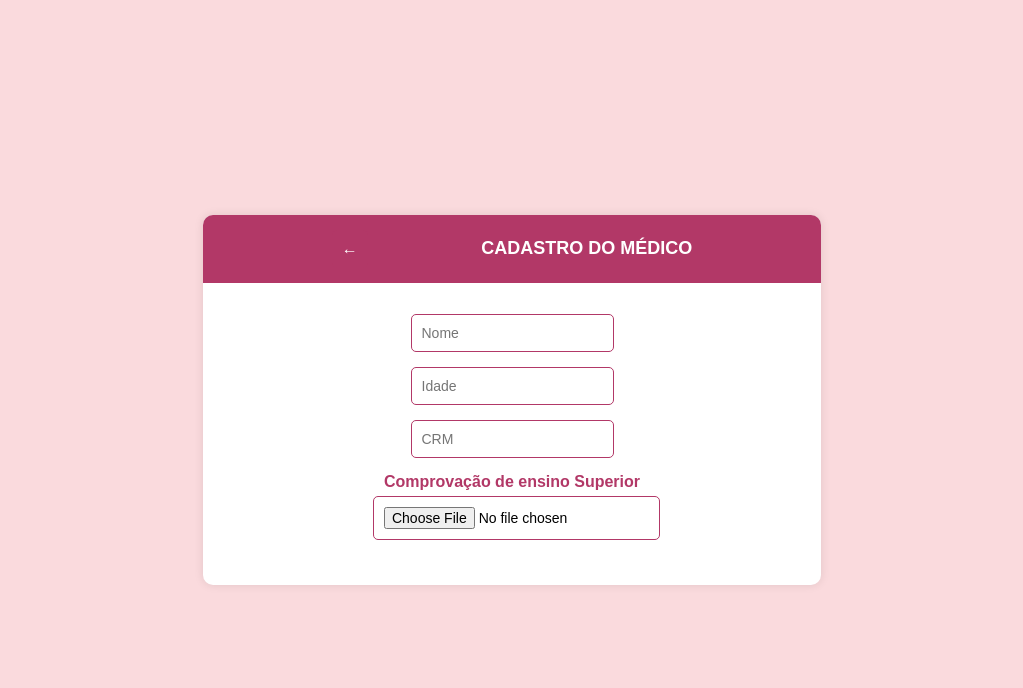
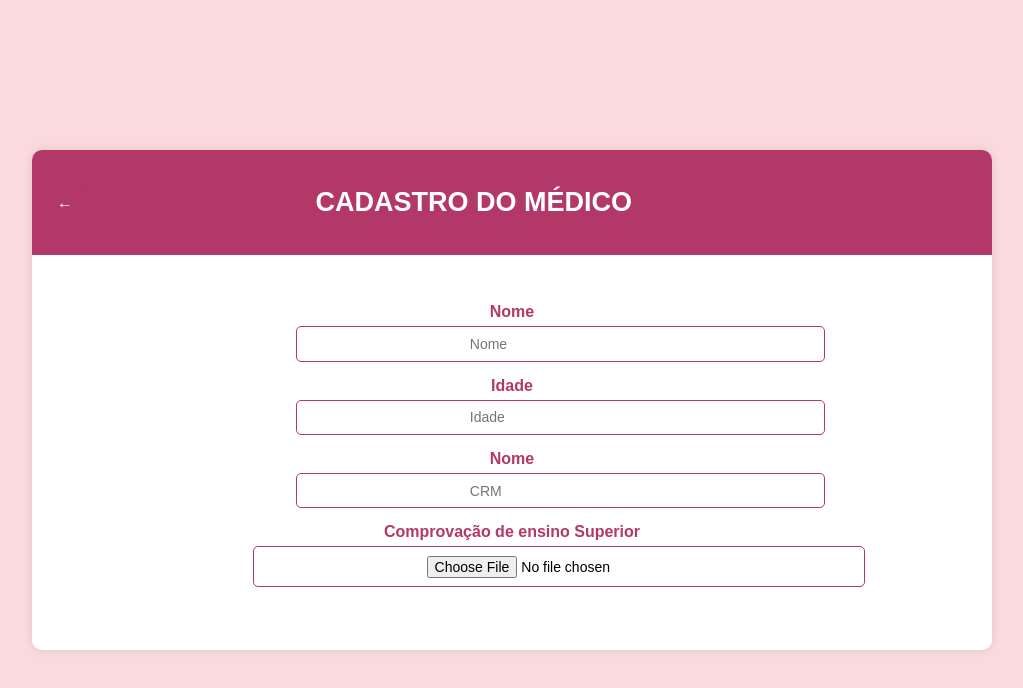
Before and after one commit to KyriaSilva/DesapegaTDAH, a plain HTML site: page DesapegaTDAHcodigoAPP/cadastromedico.html in a window 1280 px wide. Shown: the whole page, without its empty margins (128-1151 px from the left). Drawn offline with Linux system fonts and the light colour scheme.

Commit message:
cadastro medico incompleto

```diff
--- a/DesapegaTDAHcodigoAPP/cadastromedico.css
+++ b/DesapegaTDAHcodigoAPP/cadastromedico.css
@@ -11,19 +11,18 @@ body {
 }
 
 .container {
-    width: 350px; /* Ajusta a largura da caixa */
     background-color: white;
     border-radius: 10px;
     box-shadow: 0px 0px 10px rgba(0, 0, 0, 0.1);
-    width: auto;
+    width: 75%;
     height: auto;
     text-align: center; /* Centraliza o conteúdo do texto */
 }
 
+
 .header {
     display: flex;
     flex-direction: row;
-    justify-content: space-evenly;
     align-items: center;
     background-color: #B23867;
     padding: 15px;
@@ -32,6 +31,10 @@ body {
     color: white;
     font-weight: bold;
     font-size: 18px;
+}
+
+#div-h2-cad-med{
+    margin-left: 25%;
 }
 
 #div-button-back {
@@ -45,14 +48,19 @@ body {
 form {
     margin-top: 20px;
     margin: 5% 5% 5% 5%;
-    width: auto;
+}
+
+#div-form{
+    display: flex;
+    flex-direction: column;
+    justify-content: center;
 }
 
 input[type="text"],
-input[type="number"],
-input[type="file"] {
+input[type="number"]
+ {
     width: auto;
-    padding: 10px;
+    padding: 1% 20%;
     margin-left: 25%;
     margin-right: 25%;
     margin-bottom: 15px;
@@ -67,12 +75,27 @@ input[type="number"]:focus {
     outline: none;
     border-color: #E57399;
 }
+input[type="file"]{
+    width: auto;
+    padding: 1% 20%;
+    margin-left: 20%;
+    margin-right: 20%;
+    margin-bottom: 15px;
+    border: 1px solid #B23867;
+    border-radius: 5px;
+    box-sizing: border-box;
+    font-size: 14px;
+}
 
 label {
     font-weight: bold;
     color: #B23867;
     display: block;
     margin-bottom: 5px;
+}
+
+#labels-div{
+    width: auto;
 }
 
 button {
--- a/DesapegaTDAHcodigoAPP/cadastromedico.html
+++ b/DesapegaTDAHcodigoAPP/cadastromedico.html
@@ -1,26 +1,44 @@
 <!DOCTYPE html>
 <html lang="pt-BR">
+
 <head>
     <meta charset="UTF-8">
     <meta name="viewport" content="width=device-width, initial-scale=1.0">
     <title>Cadastro do Médico</title>
     <link rel="stylesheet" href="cadastromedico.css">
 </head>
+
 <body>
     <div class="container">
         <div class="header">
             <div id="div-button-back">
-            <button class="back-button">&larr;</button>
-        </div>
-            CADASTRO DO MÉDICO
+                <button class="back-button">&larr;</button>
+            </div>
+            <div id="div-h2-cad-med">
+                <h2 id="h2-cad-med">CADASTRO DO MÉDICO</h2>
+            </div>
         </div>
         <form>
-            <input type="text" name="nome" placeholder="Nome">
-            <input type="number" name="idade" placeholder="Idade">
-            <input type="text" name="crm" placeholder="CRM">
-            <label for="diploma">Comprovação de ensino Superior</label>
-            <input type="file" id="diploma" name="diploma" accept="application/pdf">
+            <div id="div-form">
+            <div class="labels-div">
+                <label id="">Nome</label>
+                <input type="text" name="nome" placeholder="Nome">
+            </div>
+            <div class="labels-div">
+                <label id="">Idade</label>
+                <input type="number" name="idade" placeholder="Idade" class="inputs-text-number">
+            </div>
+            <div class="labels-div">
+                <label id="">Nome</label>
+                <input type="text" name="crm" placeholder="CRM">
+            </div>
+            <div class="labels-div">
+                <label id="diploma">Comprovação de ensino Superior</label>
+                <input type="file" id="diploma" name="diploma" accept="application/pdf">
+            </div>
+        </div>
         </form>
     </div>
 </body>
+
 </html>
```
